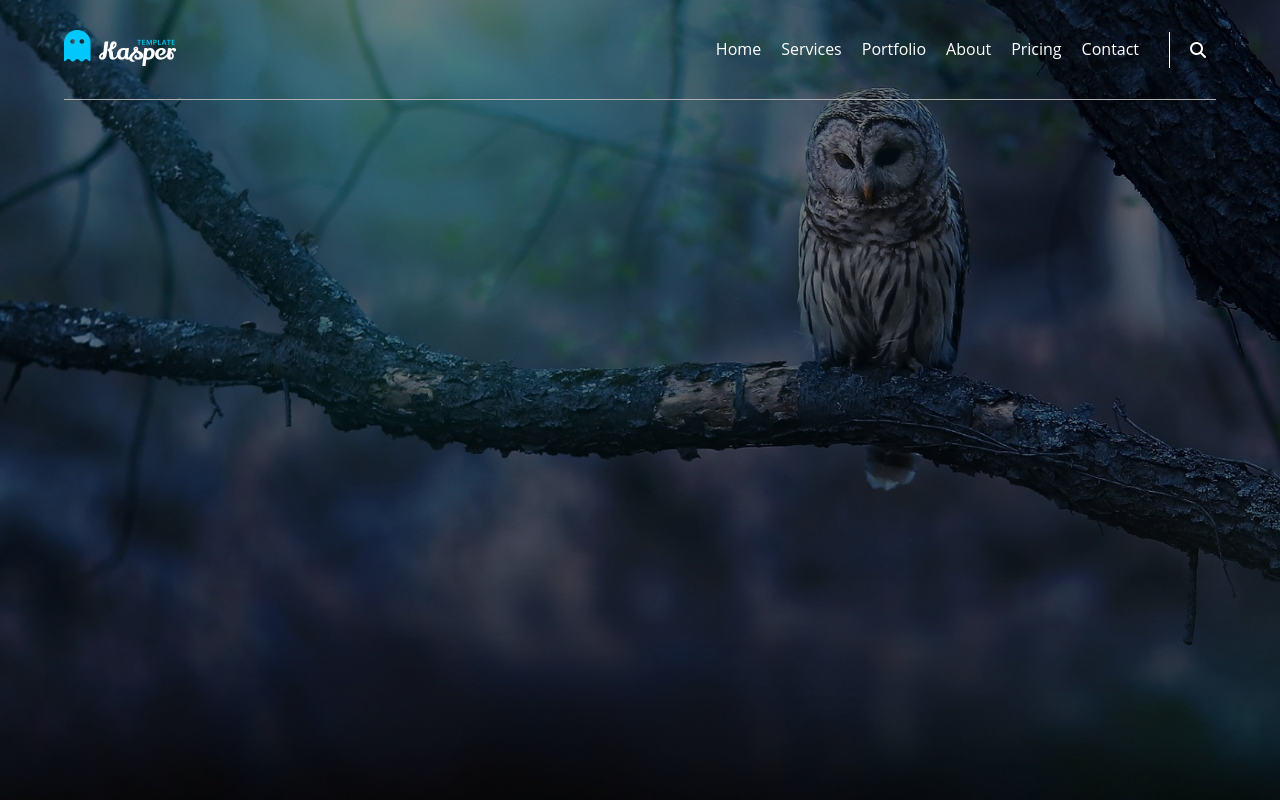
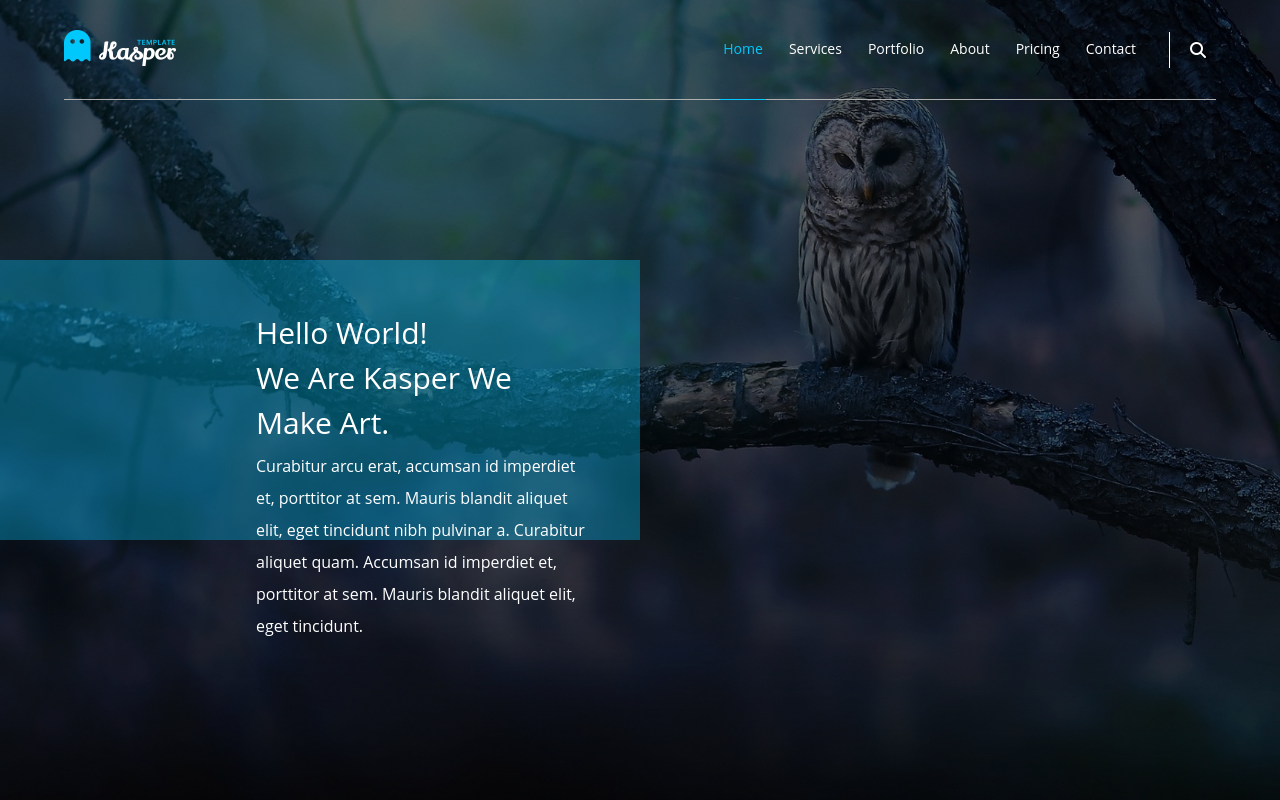
Before and after one commit to omargabrsw/Kasper-Template, a plain HTML site: page index.html in a window 1280 px wide. Drawn offline with Linux system fonts and the light colour scheme.

Commit message:
Made the info Banner

```diff
--- a/assets/css/style.css
+++ b/assets/css/style.css
@@ -15,8 +15,6 @@ body {
 }
 
 .container {
-  padding-left: 15px;
-  padding-right: 15px;
   margin-left: auto;
   margin-right: auto;
   width: min(90%, 1170px);
@@ -36,7 +34,6 @@ header .container {
   justify-content: space-between;
   align-items: center;
   border-bottom: 1px solid rgb(175, 175, 175);
-  padding: 30px 0;
 }
 
 nav {
@@ -44,6 +41,7 @@ nav {
   justify-content: space-between;
   align-items: center;
   color: white;
+  margin-bottom: -1px;
 }
 
 header ul {
@@ -51,6 +49,36 @@ header ul {
   display: flex;
   gap: 20px;
   height: 100%;
+}
+
+header ul li {
+  transition: all 0.5s;
+  border-bottom: 1px solid transparent;
+  height: 100px;
+  display: flex;
+  align-items: center;
+  padding: 3px;
+}
+
+header ul li:nth-child(1) {
+  border-bottom-color: #00c7fc;
+}
+header ul li:hover {
+  border-bottom-color: #00c7fc;
+}
+
+header ul li a {
+  transition: all 0.5s;
+  text-decoration: none;
+  color: white;
+  font-size: 14px;
+}
+
+header ul li:nth-child(1) a {
+  color: #00c7fc;
+}
+header ul li:hover a {
+  color: #00c7fc;
 }
 
 .search {
@@ -71,6 +99,7 @@ header ul {
   background-position: center top;
   background-repeat: no-repeat;
   height: 100vh;
+  height: 100dvh;
   width: 100vw;
   position: relative;
 }
@@ -79,8 +108,38 @@ header ul {
   content: "";
   width: 100%;
   height: 100%;
-  background-color: rgba(0, 0, 0, 0.5);
+  background-color: rgba(0, 0, 0, 0.6);
   position: absolute;
   top: 0;
   left: 0;
 }
+
+.info {
+  height: 35%;
+  width: 50%;
+  background-color: #00c7fc55;
+  position: absolute;
+  transform: translate(0, -50%);
+  top: 50%;
+  padding: 50px;
+  padding-left: 20%;
+  color: white;
+  display: flex;
+  justify-content: space-between;
+  align-items: flex-start;
+  flex-direction: column;
+  line-height: 2;
+}
+
+.info h2 {
+  font-size: 30px;
+  font-weight: normal;
+  line-height: 1.5;
+}
+
+.info p {
+  margin-top: 5px;
+  font-size: 16px;
+  font-weight: normal;
+}
+/* Landing End */
--- a/index.html
+++ b/index.html
@@ -24,12 +24,12 @@
         <nav class="navmenu">
           <div class="menu">
             <ul>
-              <li href="#Home">Home</li>
-              <li href="#Services">Services</li>
-              <li href="#Portfolio">Portfolio</li>
-              <li href="#About">About</li>
-              <li href="#Pricing">Pricing</li>
-              <li href="#Contact">Contact</li>
+              <li><a href="" id="Home">Home</a></li>
+              <li><a href="" id="Services">Services</a></li>
+              <li><a href="" id="Portfolio">Portfolio</a></li>
+              <li><a href="" id="About">About</a></li>
+              <li><a href="" id="Pricing">Pricing</a></li>
+              <li><a href="" id="Contact">Contact</a></li>
             </ul>
           </div>
           <div class="search"><i class="fas fa-search"></i></div>
@@ -39,7 +39,18 @@
     <!-- Header End -->
     <!-- Landing Start -->
     <section class="landing" id="Home">
-
+      <div class="info">
+        <h2>
+          Hello World!<br />
+          We Are Kasper We Make Art.
+        </h2>
+        <p>
+          Curabitur arcu erat, accumsan id imperdiet et, porttitor at sem.
+          Mauris blandit aliquet elit, eget tincidunt nibh pulvinar a. Curabitur
+          aliquet quam. Accumsan id imperdiet et, porttitor at sem. Mauris
+          blandit aliquet elit, eget tincidunt.
+        </p>
+      </div>
     </section>
   </body>
 </html>
```
